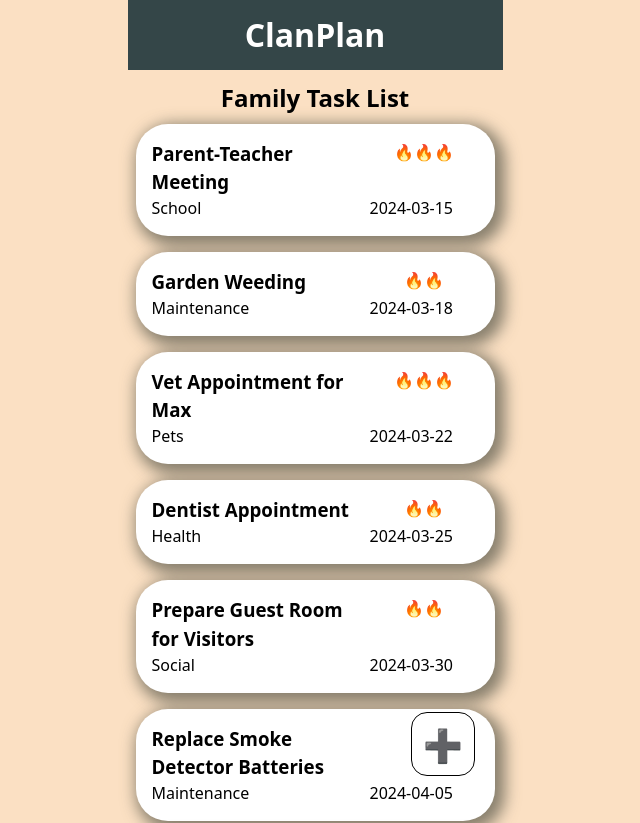
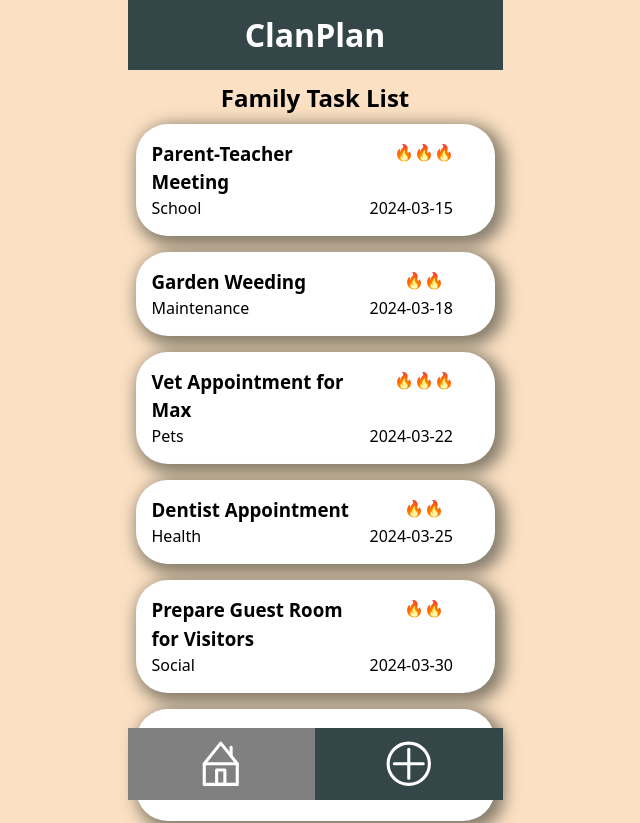
Before and after one commit to mariiaovs/Test, a Next.js app: page / in a window 1280 px wide. Shown: the top 823 px of the page, without its empty margins (325-965 px from the left). Built offline with nearby package versions, Linux system fonts and the light colour scheme.

Commit message:
implement Layout for all pages

```diff
--- /dev/null
+++ b/components/Footer.js
@@ -0,0 +1,63 @@
+import styled from "styled-components";
+import Link from "next/link";
+import Home from "@/public/assets/images/home.svg";
+import Plus from "@/public/assets/images/plus.svg";
+import { useRouter } from "next/router";
+import { useEffect, useState } from "react";
+
+const StyledFooter = styled.footer`
+  background-color: var(--color-font);
+  color: var(--color-font-light);
+  text-align: center;
+  position: fixed;
+  bottom: 0;
+  right: 0;
+  left: 0;
+  max-width: 375px;
+  margin: auto;
+`;
+
+const StyledList = styled.ul`
+  display: flex;
+  justify-content: space-between;
+  list-style: none;
+  padding: 0;
+`;
+
+const StyledLink = styled(Link)`
+  display: flex;
+  justify-content: center;
+  align-items: center;
+  width: 100%;
+  height: 100%;
+  padding: 0.7rem;
+  background-color: ${({ $isActive }) => ($isActive ? "gray" : "")};
+`;
+
+export default function Footer() {
+  const [currentPage, setCurrentPage] = useState("/");
+  const router = useRouter();
+
+  useEffect(() => {
+    setCurrentPage(router.pathname);
+  }, [router.pathname]);
+
+  return (
+    <StyledFooter>
+      <nav>
+        <StyledList>
+          <li>
+            <StyledLink $isActive={currentPage === "/"} href="/">
+              <Home />
+            </StyledLink>
+          </li>
+          <li>
+            <StyledLink $isActive={currentPage === "/create"} href="/create">
+              <Plus />
+            </StyledLink>
+          </li>
+        </StyledList>
+      </nav>
+    </StyledFooter>
+  );
+}
--- /dev/null
+++ b/components/Layout.js
@@ -0,0 +1,12 @@
+import Header from "./Header";
+import Footer from "./Footer";
+
+export default function Layout({ children }) {
+  return (
+    <>
+      <Header />
+      {children}
+      <Footer />
+    </>
+  );
+}
--- a/pages/_app.js
+++ b/pages/_app.js
@@ -2,6 +2,7 @@ import { useState } from "react";
 import GlobalStyle from "../styles";
 import initialTasks from "@/db/lib/tasks";
 import { uid } from "uid";
+import Layout from "@/components/Layout";
 
 export default function App({ Component, pageProps }) {
   const [tasks, setTasks] = useState(initialTasks);
@@ -26,13 +27,13 @@ export default function App({ Component, pageProps }) {
   }
 
   return (
-    <>
+    <Layout>
       <GlobalStyle />
       <Component
         {...pageProps}
         tasks={tasksAfterSorting}
         handleAddData={handleAddData}
       />
-    </>
+    </Layout>
   );
 }
--- a/pages/create.js
+++ b/pages/create.js
@@ -1,5 +1,4 @@
 import Form from "@/components/Form";
-import Header from "@/components/Header";
 import Link from "next/link";
 import BackArrow from "@/public/assets/images/back-arrow.svg";
 import styled from "styled-components";
@@ -13,7 +12,6 @@ const StyledLink = styled(Link)`
 export default function CreatePage({ handleAddData }) {
   return (
     <div>
-      <Header />
       <StyledLink href="/">
         <BackArrow />
       </StyledLink>
--- a/pages/index.js
+++ b/pages/index.js
@@ -1,7 +1,5 @@
-import Header from "@/components/Header";
 import TasksList from "@/components/TasksList";
 import styled from "styled-components";
-import Link from "next/link";
 
 const StyledHeading = styled.h2`
   text-align: center;
@@ -12,33 +10,12 @@ const StyledMessage = styled.p`
   padding-top: 4rem;
 `;
 
-const StyledLink = styled(Link)`
-  text-decoration: none;
-  text-align: center;
-  position: fixed;
-  bottom: 1.5rem;
-  right: calc(50% - 160px);
-  padding: 0.5rem;
-  background-color: white;
-  border: 1px solid black;
-  border-radius: 1rem;
-  font-size: 2rem;
-  width: 4rem;
-  height: 4rem;
-
-  &:hover: {
-    cursor: ponter;
-  }
-`;
-
 export default function HomePage({ tasks }) {
   return (
     <div>
-      <Header />
       <StyledHeading>Family Task List</StyledHeading>
       {!tasks.length && <StyledMessage>No Tasks to display.</StyledMessage>}
       <TasksList tasks={tasks} />
-      <StyledLink href="/create">➕</StyledLink>
     </div>
   );
 }
--- a/pages/tasks/[id]/index.js
+++ b/pages/tasks/[id]/index.js
@@ -1,4 +1,3 @@
-import Header from "@/components/Header";
 import TaskDetails from "@/components/TaskDetails";
 import { useRouter } from "next/router";
 import Link from "next/link";
@@ -24,7 +23,6 @@ export default function DetailsPage({ tasks }) {
 
   return (
     <>
-      <Header />
       <StyledLink href="/">
         <BackArrow />
       </StyledLink>
```
Also changed, not shown: public/assets/images/home.svg (added), public/assets/images/plus.svg (added).
